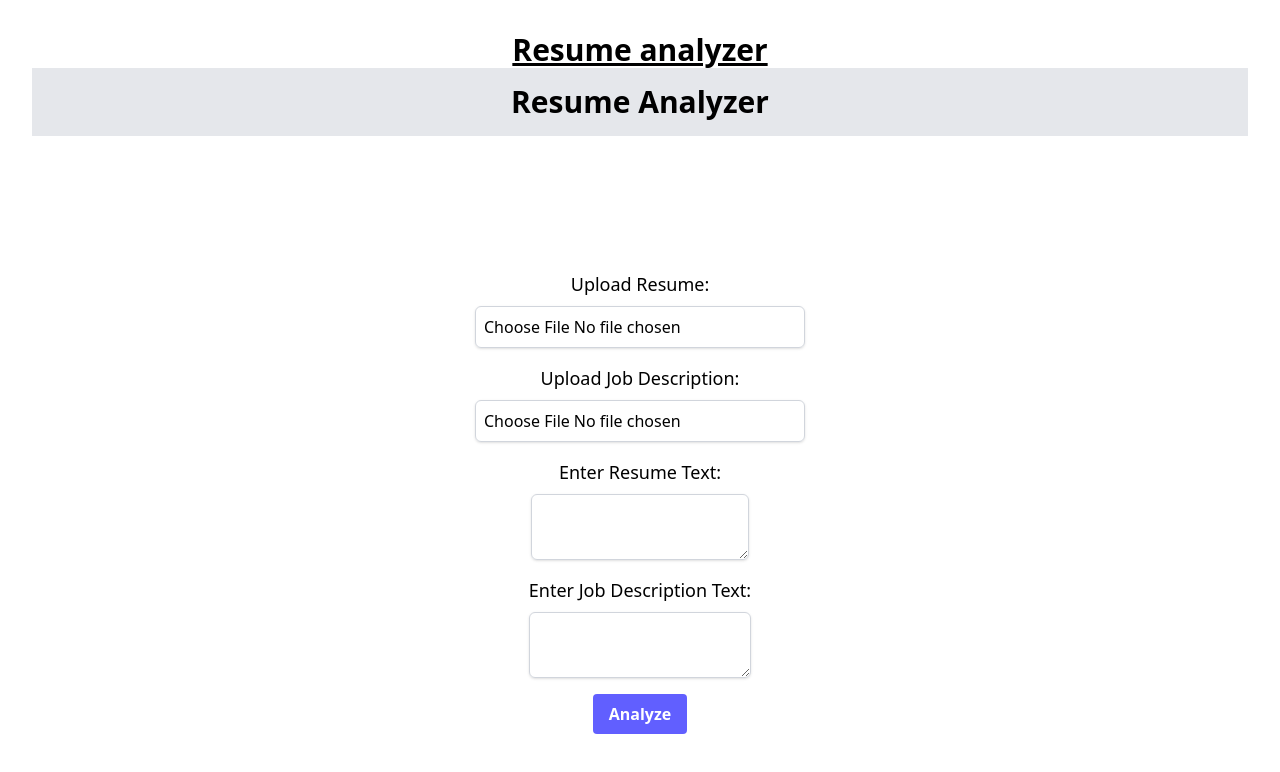
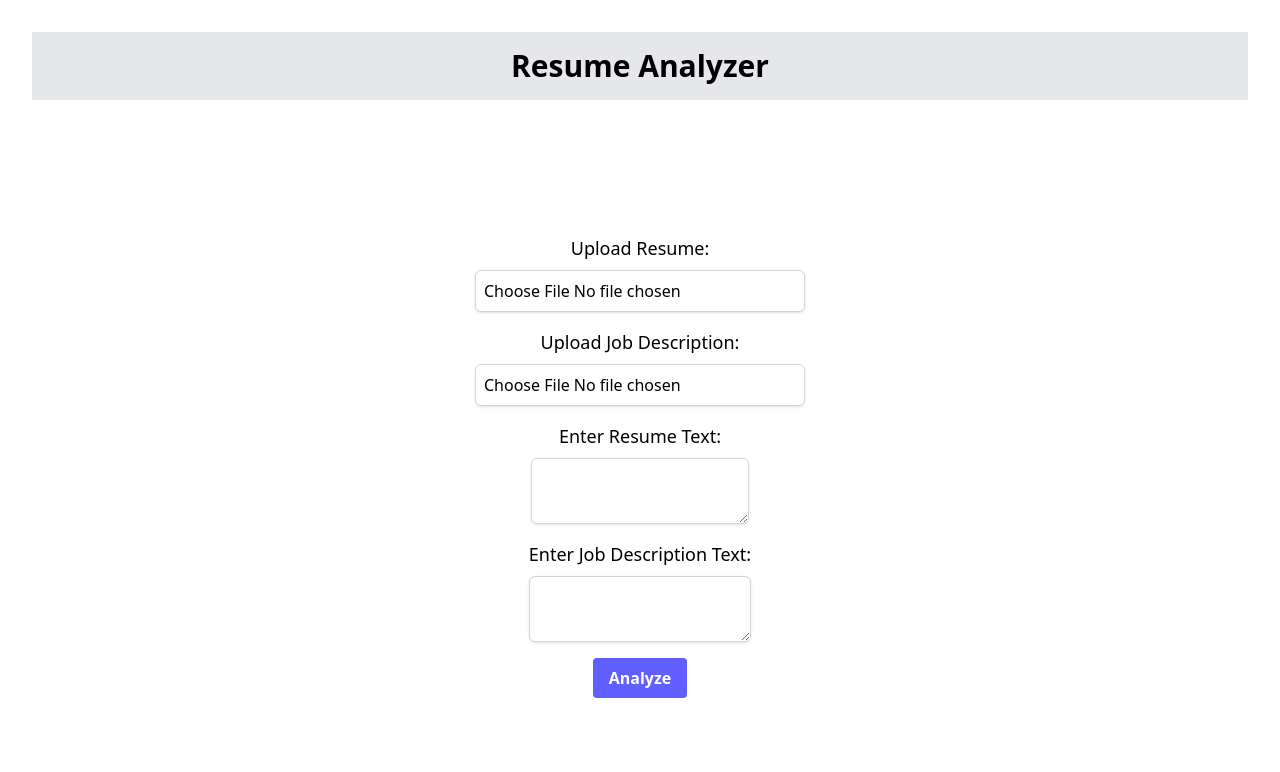
Before and after one commit to yuvrajsr2/resume-analyzer, a React app in the folder frontend/: page / in a window 1280 px wide. Shown: the top 772 px of the page. Built offline with nearby package versions, Linux system fonts and the light colour scheme; the HTML template or start-up script is replaced by a standard one.

Commit message:
Fixed a lil tailwind orange

```diff
--- a/frontend/src/App.jsx
+++ b/frontend/src/App.jsx
@@ -11,9 +11,6 @@ function App() {
 
   return (
     <div>
-      <h1 className="text-3xl font-bold underline">
-        Resume analyzer
-      </h1>
 
       <Routes>
         <Route path="/" element={<HomePage />} />
--- a/frontend/src/pages/homePage.jsx
+++ b/frontend/src/pages/homePage.jsx
@@ -56,7 +56,7 @@ const HomePage = () => {
       <header className="flex justify-center items-center bg-gray-200 py-4">
         <h1 className="text-3xl font-bold">Resume Analyzer</h1>
       </header>
-      <main className="flex flex-grow flex-col justify-center items-center">
+      <main className="flex grow flex-col justify-center items-center">
         <div className="mb-4">
           <label htmlFor="resume-file" className="block text-lg font-medium mb-2">
             Upload Resume:
```
